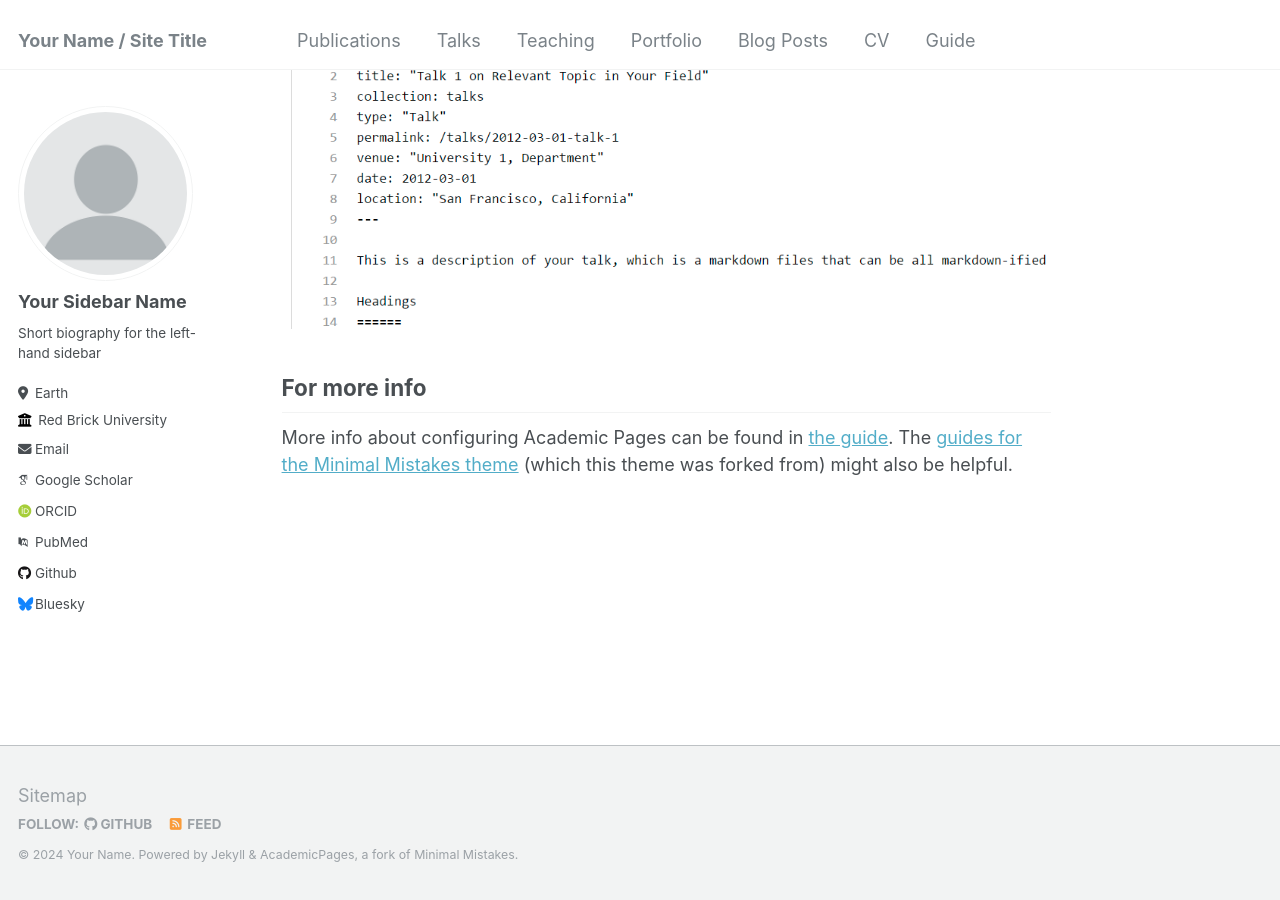
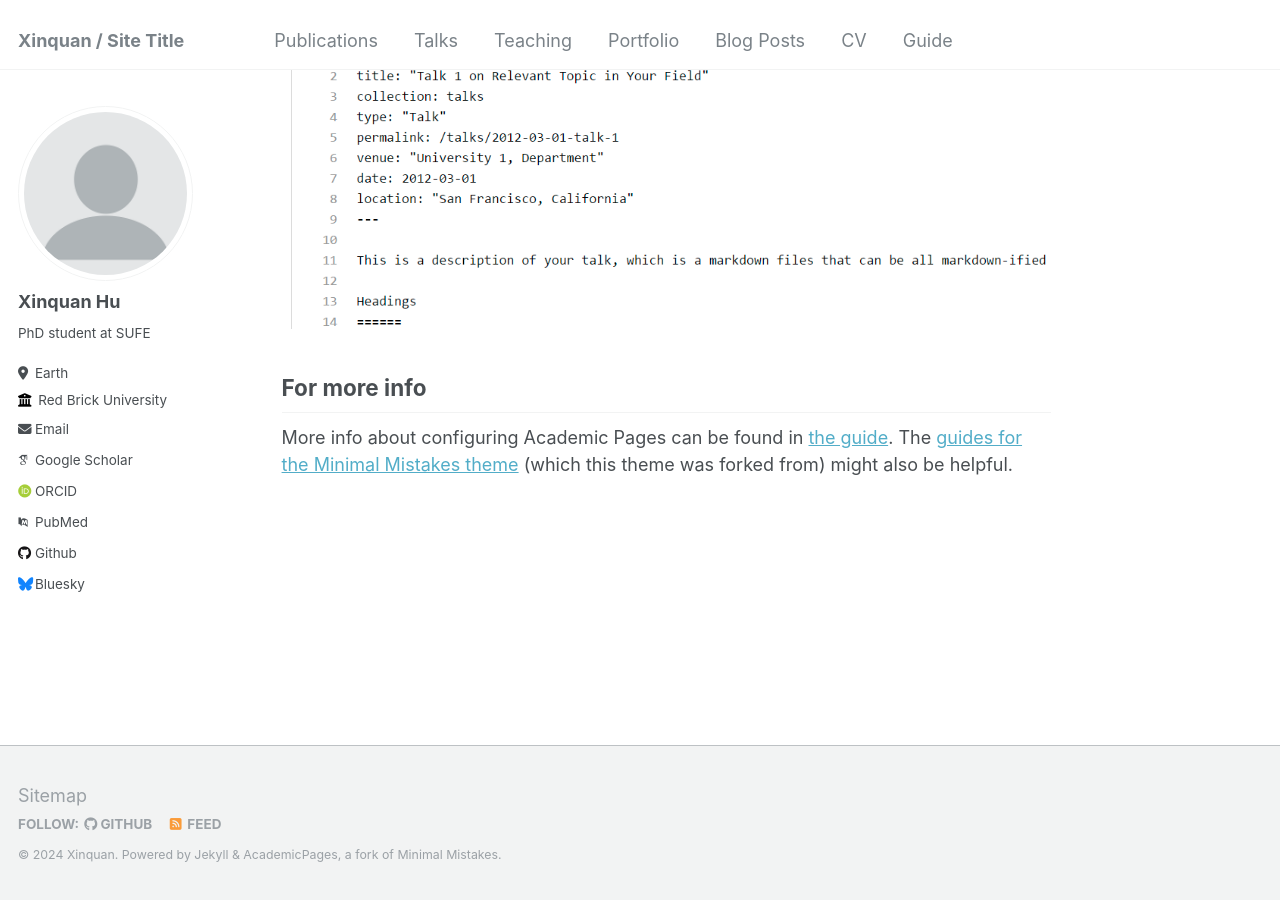
Before and after one commit to XinquanHu/XinquanHu.github.io, a Jekyll site: the page built from _pages/about.md, in a window 1280 px wide and 900 px high, scrolled down 2660 px. Built offline with Jekyll 4.4.1, drawn with Linux system fonts in a browser that asks for light colours; some web fonts are replaced.

Commit message:
first test

```diff
--- a/_config.yml
+++ b/_config.yml
@@ -8,13 +8,13 @@
 
 # Basic Site Settings
 locale                   : "en-US"
-title                    : "Your Name / Site Title"
+title                    : "Xinquan  / Site Title"
 title_separator          : "-"
-name                     : &name "Your Name"
-description              : &description "personal description"
-url                      : https://academicpages.github.io # the base hostname & protocol for your site e.g. "https://mmistakes.github.io"
+name                     : &name "Xinquan"
+description              : &description "PhD student"
+url                      : https://xinquanhu.github.io # the base hostname & protocol for your site e.g. "https://mmistakes.github.io"
 baseurl                  : "" # the subpath of your site, e.g. "/blog"
-repository               : "academicpages/academicpages.github.io"
+repository               : "XinquanHu.github.io"
 
 # Site Author - The following control what appear as part of the author content on the side bar.
 #               If a field is blank the icon and link will not appear, otherwise it will be shown.
@@ -22,9 +22,9 @@ repository               : "academicpages/academicpages.github.io"
 author:
   # Biographic information
   avatar           : "profile.png"
-  name             : "Your Sidebar Name"
+  name             : "Xinquan Hu"
   pronouns         : # example: "she/her"
-  bio              : "Short biography for the left-hand sidebar"
+  bio              : "PhD student at SUFE"
   location         : "Earth"
   employer         : "Red Brick University"
   uri              : # URL
```
